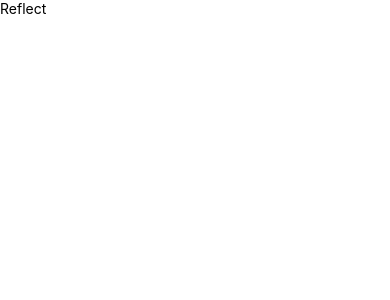
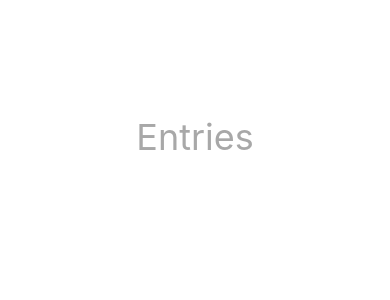
Before and after one commit to amxra/Journal-app, a React Native app: screen / in a window 390 px wide. Shown: the top 300 px of the page. Built offline with nearby package versions, Linux system fonts and the light colour scheme.

Commit message:
add header to journal entry page

```diff
--- a/App.js
+++ b/App.js
@@ -1,15 +1,20 @@
-
 import React from 'react';
-import { View, Text } from 'react-native';
+import { View, Text, StyleSheet } from 'react-native';
+import JournalEntry from './components/journalEntry'
 
 function App (){
   return(
-    <View>
-      <Text>
-        Reflect
-      </Text>
+    <View style = {styles.container}>
+        <JournalEntry/>
     </View>
   )
 }
 
+const styles = StyleSheet.create({
+  container:{
+    flex: 1,
+    paddingTop: 100
+  }
+})
+
 export default App;
--- /dev/null
+++ b/components/Header.js
@@ -0,0 +1,28 @@
+import React from 'react';
+import {View, Text, StyleSheet} from 'react-native';
+
+
+function Header ({title}){
+  return(
+    <View style ={styles.header}>
+        <Text style = {styles.text}>{title}</Text>
+    </View>
+  );
+};
+
+Header.defaultProps = {
+    title: 'Entries'
+}
+
+const styles = StyleSheet.create({
+  header:{
+    height: 100,
+    padding: 15,
+  },
+  text: {
+    color: '#a8a8a8',
+    fontSize: 36,
+    textAlign: "center"
+  }
+})
+export default Header;
--- /dev/null
+++ b/components/journalEntry.js
@@ -0,0 +1,23 @@
+import React from 'react';
+import {View, Text, StyleSheet, TouchableOpacity} from 'react-native';
+import Icon from 'react-native-vector-icons/dist/FontAwesome';
+import Header from './Header';
+
+
+function JournalEntry (){
+    return(
+        <TouchableOpacity style = {styles.journalEntry}>
+            <View style = {styles.journalEntryView}>
+                <Header/>
+            </View>
+        </TouchableOpacity>
+    )
+}
+
+const styles = StyleSheet.create({
+    container:{
+      flex: 1
+    }
+  })
+
+export default JournalEntry;
```
